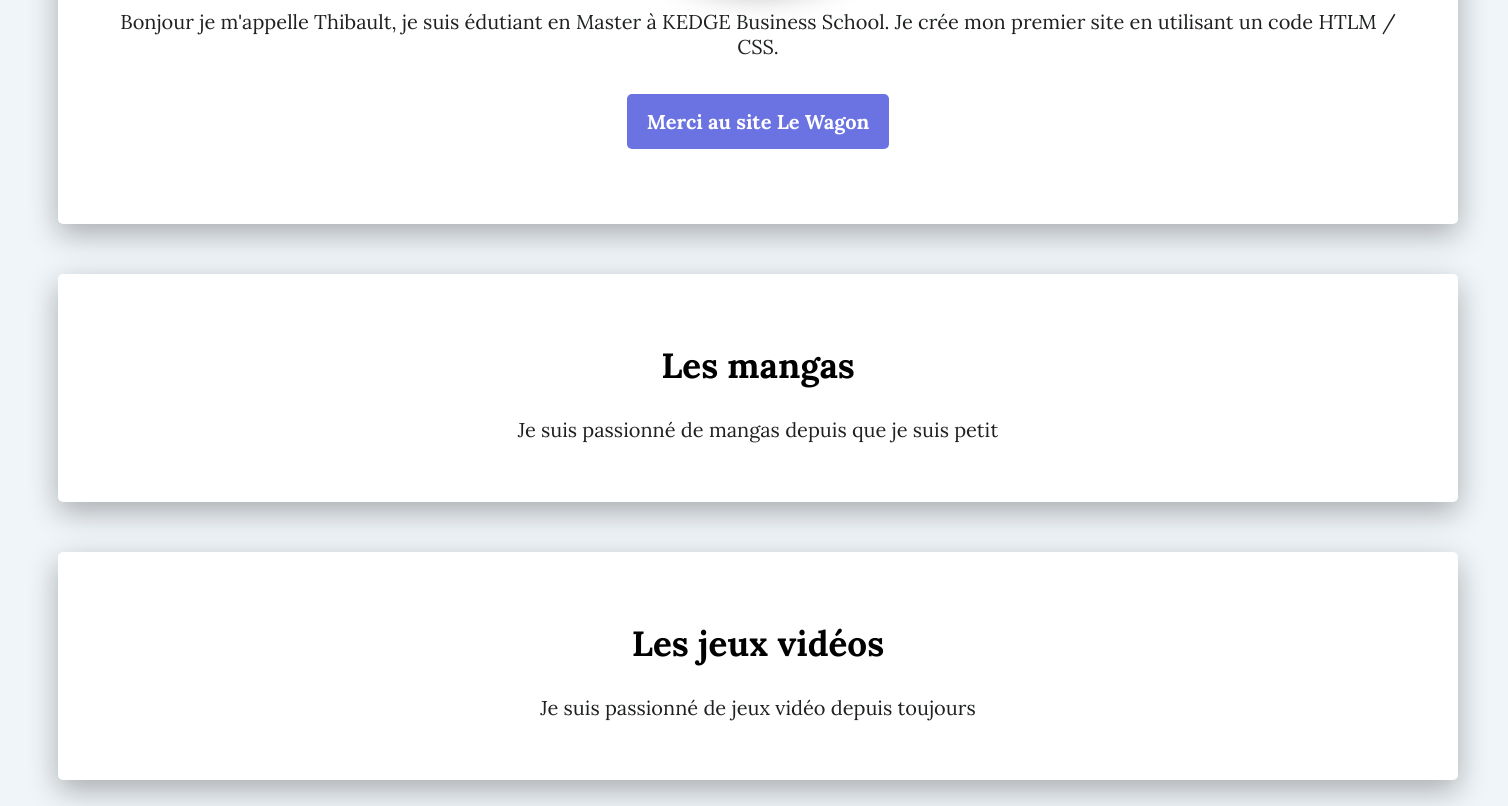
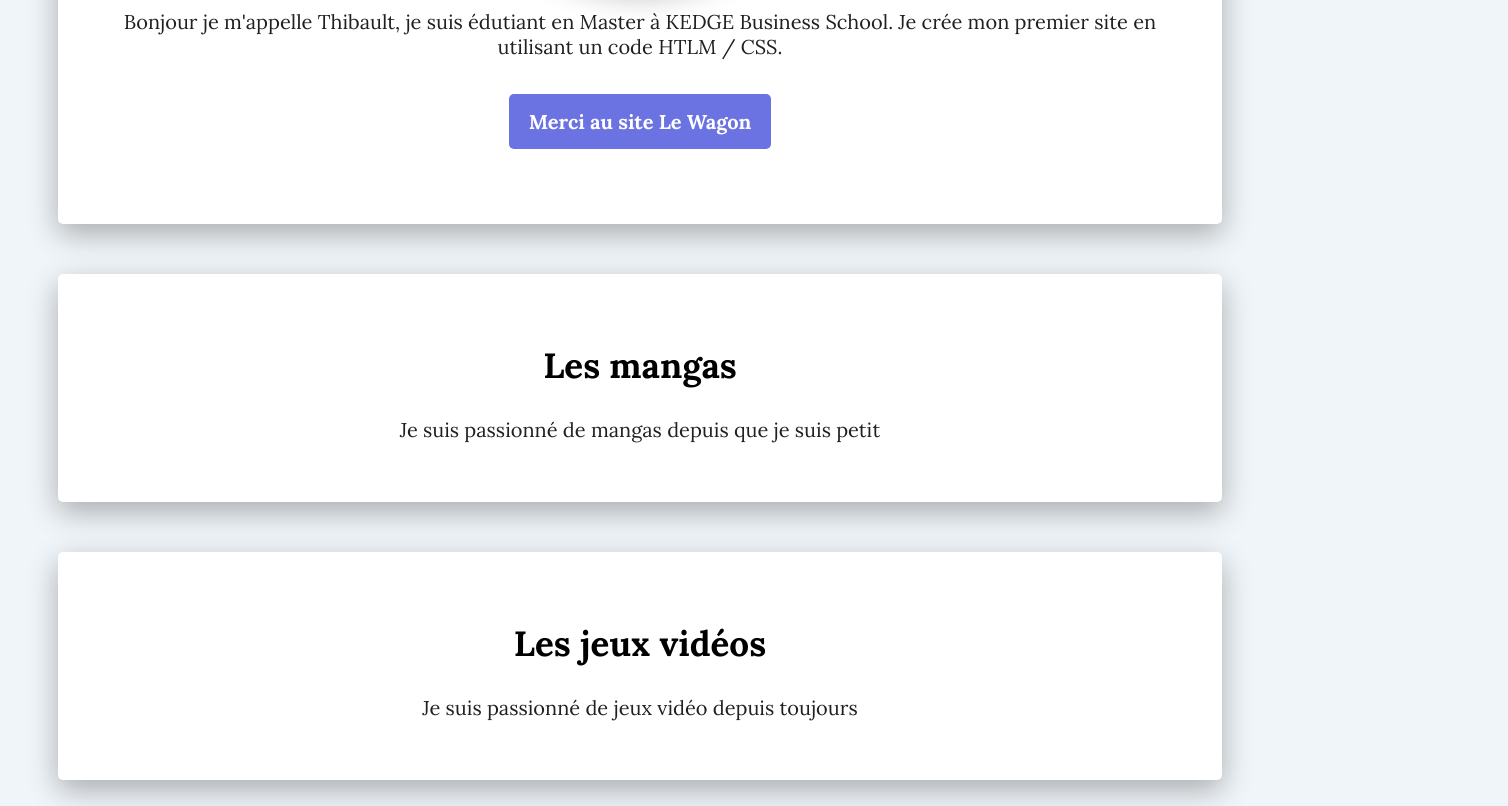
Before and after one commit to ThibaultMorini/my-profile, a plain HTML site: page index.html in a window 1280 px wide. Shown: the part 665-1471 px from the top of the page, 1508 px wide, since content can reach past the window. Drawn offline with nearby package versions, Linux system fonts and the light colour scheme.

Commit message:
Update index.html

```diff
--- a/index.html
+++ b/index.html
@@ -7,12 +7,13 @@
   <meta name="description" content="Le profil de Thibault">
   <meta charset="utf-8">
   <link href="https://fonts.googleapis.com/css?family=Lora:400,700|Roboto:300,400,500,700,900&display=swap" rel="stylesheet">
+<link rel="stylesheet" href="bootstrap.min.css.map">
   <link href="style.css" rel="stylesheet">
 </head>
 
 <body>
 
-<div class="container">
+<div class="container-fluid">
 	<div class="card-white" id="introduction">
 	    	<h1>Bonjour je suis Thibault</h1>
 			<img src="images/profile.jpg" alt="Thibault MORINI" class="logo">
```
